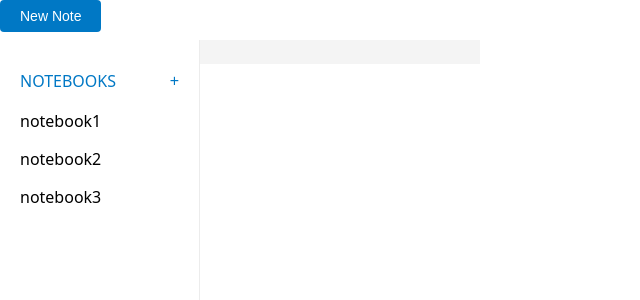
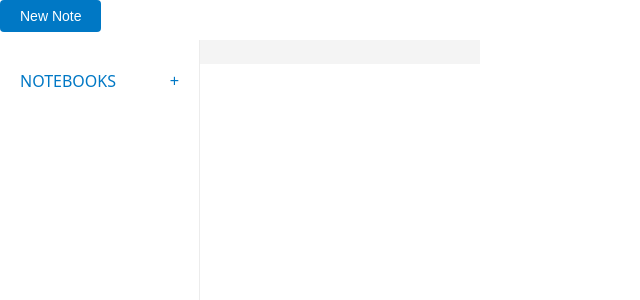
Before and after one commit to sw2377/-note-app, a React (Vite) app: page / in a window 1280 px wide. Shown: the top 300 px of the page, without its empty margins (0-640 px from the left). Built offline with nearby package versions, Linux system fonts and the light colour scheme.

Commit message:
[feature] editor : auto save

```diff
--- a/src/componenets/note/lexicalEditor/Editor.tsx
+++ b/src/componenets/note/lexicalEditor/Editor.tsx
@@ -14,23 +14,13 @@ import LexicalErrorBoundary from "@lexical/react/LexicalErrorBoundary";
 const Editor = ({ note }: { note: NoteType }) => {
   const { saveNote } = useStore();
 
-  const [editorState, setEditorState] = useState(""); // JSON 형태로 저장된 editorState(현재 에디터의 글)이
+  const [editorState, setEditorState] = useState(""); // JSON 형태로 저장된 editorState(현재 에디터의 글)
   const [titleNode, setTitleNode] = useState("");
+  const [isModified, setIsModified] = useState(false);
 
-  // const [isContentModified, setIsContentModified] = useState(false);
-  // const [autoSaveTimer, setAutoSaveTimer] = useState(null);
+  const onChange = (editorState: EditorState) => {
+    setIsModified(false);
 
-  // useEffect(() => {
-  //   const autoSaveInterval = setInterval(() => {
-  //     saveNote(note.id, titleNode, editorState);
-  //     console.log("Auto-save:", titleNode, editorState);
-  //     // setIsContentModified(false);
-  //   }, 3000);
-
-  //   return () => clearInterval(autoSaveInterval);
-  // }, [note.id, titleNode, editorState, saveNote]);
-
-  function onChange(editorState: EditorState) {
     // _EditorState(editor의 contents)를 editorState에 JSON 형태로 저장
     const editorStateJSON = editorState.toJSON();
     setEditorState(JSON.stringify(editorStateJSON));
@@ -39,36 +29,13 @@ const Editor = ({ note }: { note: NoteType }) => {
     const textNodes = Array.from(editorState._nodeMap.values()).filter(
       node => node.__type === "text",
     );
-    const titleNode: string = textNodes[0]?.__text ?? null;
+    const titleNode = textNodes[0]?.__text ?? null;
     setTitleNode(titleNode);
+  };
 
-    // const newTitleNode = textNodes[0]?.__text ?? null;
-
-    // if (newTitleNode !== titleNode || isContentModified) {
-    //   setTitleNode(newTitleNode);
-    //   setIsContentModified(true);
-    // }
-
-    // // console.log("자동저장 ::: ", note.id, titleNode, JSON.stringify(editorState.toJSON()))
-    // // saveNote(note.id, titleNode, JSON.stringify(editorState.toJSON()))
-    // // 자동 저장 타이머 시작 또는 재설정
-    // if (autoSaveTimer) {
-    //   clearTimeout(autoSaveTimer);
-    // }
-
-    // const newAutoSaveTimer = setTimeout(() => {
-    //   // saveNote: (noteId, title, content)
-    //   console.log(
-    //     "자동저장 ::: ",
-    //     note.id,
-    //     titleNode,
-    //     JSON.stringify(editorState.toJSON()),
-    //   );
-    //   // saveNote(note.id, titleNode, JSON.stringify(editorState.toJSON()))
-    // }, 3000);
-
-    // setAutoSaveTimer(newAutoSaveTimer);
-  }
+  const onSave = () => {
+    saveNote(note.id, titleNode, editorState);
+  };
 
   const initialConfig = {
     namespace: "MyNoteEditor",
@@ -77,6 +44,22 @@ const Editor = ({ note }: { note: NoteType }) => {
       console.log(error);
     },
   };
+
+  // editor에 사용자의 입력이 멈추고 3초 후 isModified를 true로 설정
+  useEffect(() => {
+    const timeoutId = setTimeout(() => {
+      setIsModified(true);
+    }, 3000);
+
+    return () => clearTimeout(timeoutId);
+  }, [editorState]);
+
+  // isModified가 true가 되면 auto save
+  useEffect(() => {
+    if (isModified) {
+      onSave();
+    }
+  }, [isModified]);
 
   return (
     <EditorWrapper>
@@ -87,19 +70,9 @@ const Editor = ({ note }: { note: NoteType }) => {
           ErrorBoundary={LexicalErrorBoundary}
         />
         <HistoryPlugin />
+        <InitPlugin note={note} />
         <OnChangePlugin onChange={onChange} />
-        <InitPlugin note={note} />
       </LexicalComposer>
-      {/* 저장하기 버튼 (임시) */}
-      <button
-        onClick={() => {
-          // saveNote: (noteId, title, content)
-          saveNote(note.id, titleNode, editorState);
-          console.log("저장하기 버튼 클릭 ::: ", titleNode, editorState);
-        }}
-      >
-        저장하기
-      </button>
     </EditorWrapper>
   );
 };
--- a/src/componenets/note/lexicalEditor/customPlugin.ts
+++ b/src/componenets/note/lexicalEditor/customPlugin.ts
@@ -2,6 +2,19 @@ import { useEffect } from "react";
 import { useLexicalComposerContext } from "@lexical/react/LexicalComposerContext";
 import { EditorState } from "lexical";
 import { NoteType } from "../../../type/notebookTypes";
+
+// InitPlugin : note에 첫 진입시 초기값 세팅
+export const InitPlugin = ({ note }: { note: NoteType }) => {
+  const [editor] = useLexicalComposerContext();
+  editor.focus();
+
+  useEffect(() => {
+    const editorState = editor.parseEditorState(note.content);
+    editor.setEditorState(editorState);
+  }, [note, editor]);
+
+  return null;
+};
 
 // OnChangePlugin : editor가 change 될 떄마다 실행
 export const OnChangePlugin = ({
@@ -19,16 +32,3 @@ export const OnChangePlugin = ({
 
   return null;
 };
-
-// InitPlugin : note에 첫 진입시 초기값 세팅
-export const InitPlugin = ({ note }: { note: NoteType }) => {
-  const [editor] = useLexicalComposerContext();
-  editor.focus();
-
-  useEffect(() => {
-    const editorState = editor.parseEditorState(note.content);
-    editor.setEditorState(editorState);
-  }, [note, editor]);
-
-  return null;
-};
--- a/src/store/notebooks.ts
+++ b/src/store/notebooks.ts
@@ -100,48 +100,48 @@ interface StoreType {
 export const useStore = create<StoreType>()(
   persist(
     set => ({
-      notebooks: [
-        {
-          id: 1,
-          name: "notebook1",
-          // cover: "lightblue",
-          notelist: [
-            { id: 11, title: "new note1", content: value, date: new Date() },
-          ],
-        },
-        {
-          id: 2,
-          name: "notebook2",
-          // cover: "lightcoral",
-          notelist: [
-            {
-              id: 21,
-              title: "첫번째노트타이틀",
-              content: value,
-              date: new Date(),
-            },
-            {
-              id: 31,
-              title: "두번째노트타이틀입니다.",
-              content: value2,
-              date: new Date(),
-            },
-            {
-              id: 41,
-              title: "세번째 노트타이틀입니다아아아아아",
-              content: value,
-              date: new Date(),
-            },
-          ],
-        },
-        {
-          id: 3,
-          name: "notebook3",
-          // cover: "lightgreen",
-          notelist: [],
-        },
-      ],
-      // notebooks: [],
+      // notebooks: [
+      //   {
+      //     id: 1,
+      //     name: "notebook1",
+      //     // cover: "lightblue",
+      //     notelist: [
+      //       { id: 11, title: "new note1", content: value, date: new Date() },
+      //     ],
+      //   },
+      //   {
+      //     id: 2,
+      //     name: "notebook2",
+      //     // cover: "lightcoral",
+      //     notelist: [
+      //       {
+      //         id: 21,
+      //         title: "첫번째노트타이틀",
+      //         content: value,
+      //         date: new Date(),
+      //       },
+      //       {
+      //         id: 31,
+      //         title: "두번째노트타이틀입니다.",
+      //         content: value2,
+      //         date: new Date(),
+      //       },
+      //       {
+      //         id: 41,
+      //         title: "세번째 노트타이틀입니다아아아아아",
+      //         content: value,
+      //         date: new Date(),
+      //       },
+      //     ],
+      //   },
+      //   {
+      //     id: 3,
+      //     name: "notebook3",
+      //     // cover: "lightgreen",
+      //     notelist: [],
+      //   },
+      // ],
+      notebooks: [],
       createNotebook: name =>
         set(prev => ({
           notebooks: [
```
Also changed, not shown: src/componenets/note/NoteList.tsx (+1 -7 lines), src/external.d.ts (added, +9 -0 lines).
